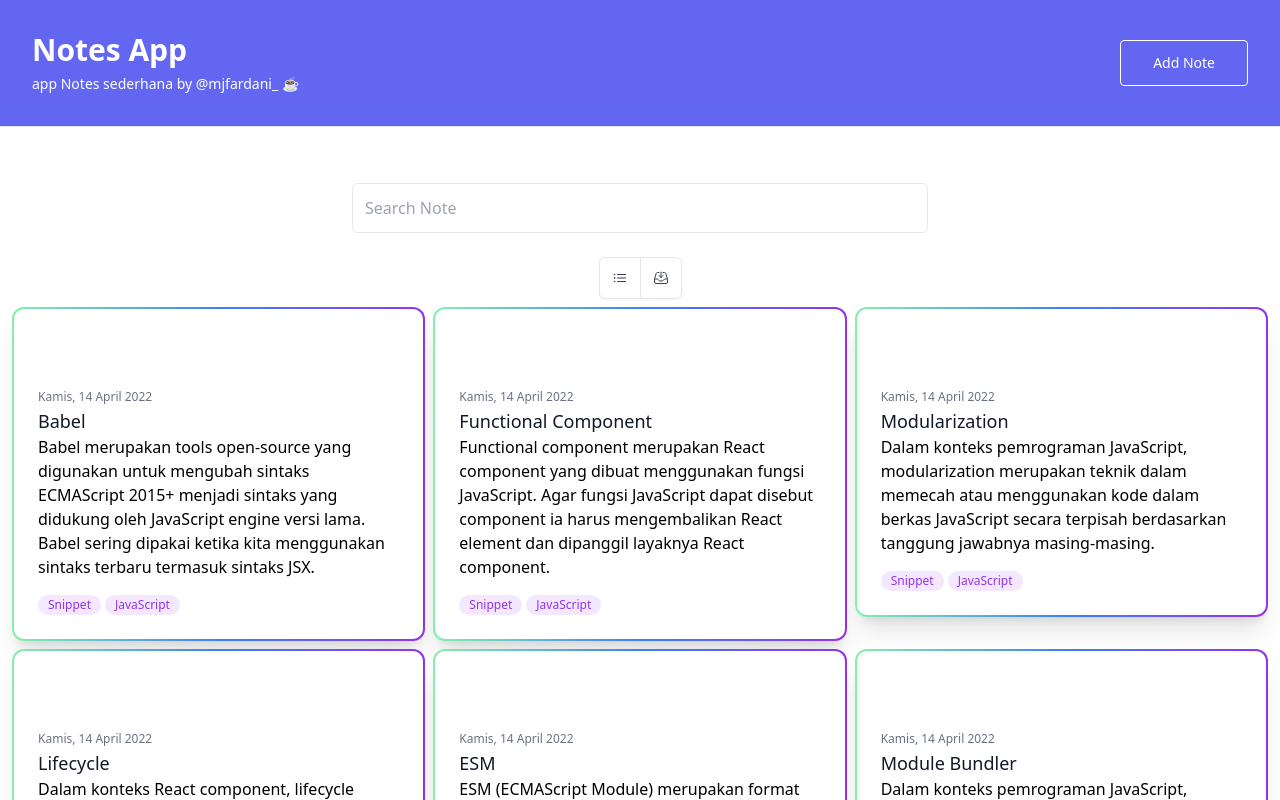
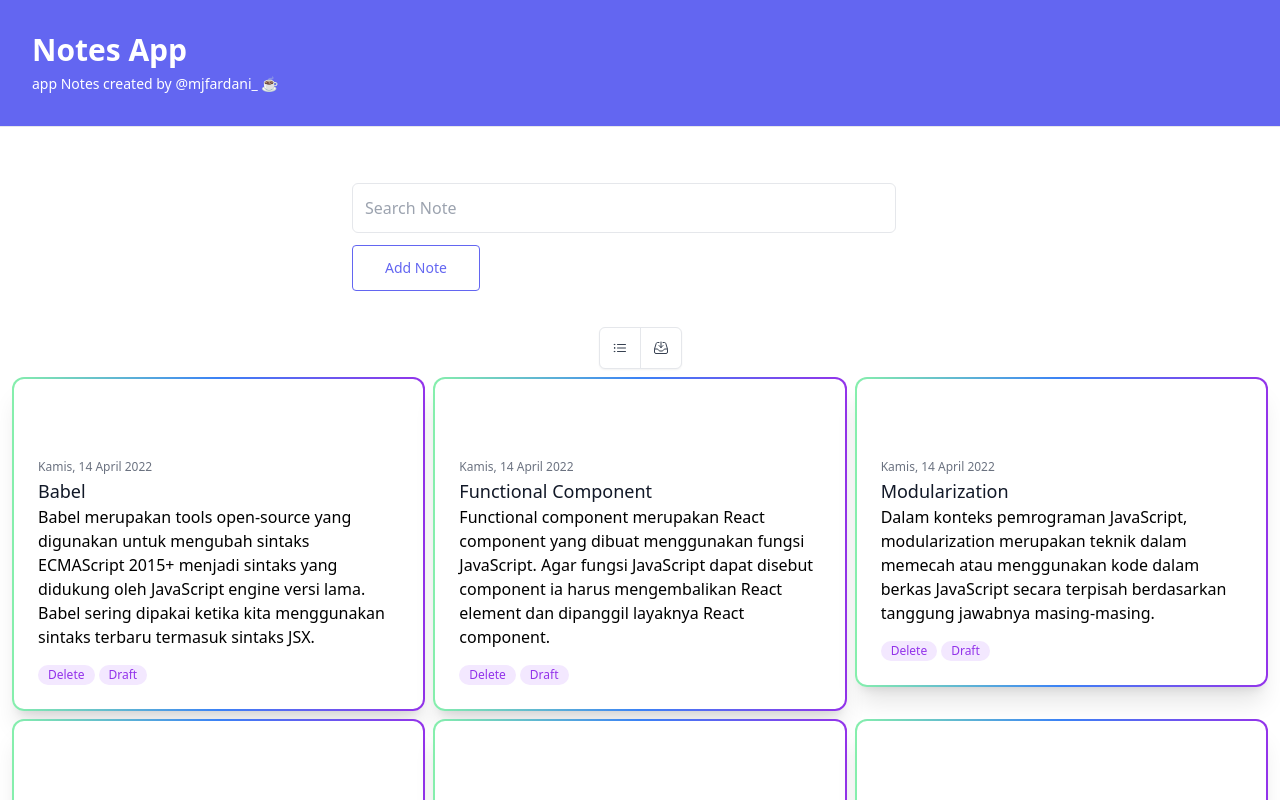
Before and after one commit to mjfardani/personal-notes-starter, a React (Vite) app: page / in a window 1280 px wide. Shown: the top 800 px of the page. Built offline with nearby package versions, Linux system fonts and the light colour scheme.

Commit message:
fitur search

```diff
--- a/src/components/Cards/Card.jsx
+++ b/src/components/Cards/Card.jsx
@@ -2,7 +2,7 @@ import React from "react";
 import { showFormattedDate } from "../../utils/index.js";
 
 
-function Card ({ note}) {
+function Card({ note }) {
   return (
     <div className="Card">
       <article
@@ -19,17 +19,17 @@ function Card ({ note}) {
           </a>
 
           <div className="mt-4 flex flex-wrap gap-1">
-      <span
+            <a href="#"
               className="whitespace-nowrap rounded-full bg-purple-100 px-2.5 py-0.5 text-xs text-purple-600"
             >
-        Snippet
-      </span>
+              Delete
+            </a>
 
-      <span
+            <a href="#"
               className="whitespace-nowrap rounded-full bg-purple-100 px-2.5 py-0.5 text-xs text-purple-600"
             >
-        JavaScript
-      </span>
+              Draft
+            </a >
           </div>
         </div>
       </article>
--- /dev/null
+++ b/src/components/Navbar/AddNote.jsx
@@ -0,0 +1,69 @@
+import React, { useState } from 'react';
+
+function AddNote() {
+  const [isPopupOpen, setIsPopupOpen] = useState(false);
+
+  const openPopup = () => setIsPopupOpen(true);
+  const closePopup = () => setIsPopupOpen(false);
+
+  return (
+    <div className="relative">
+      <button
+        onClick={openPopup}
+        className="inline-block rounded border border-current px-8 py-3 my-3 text-sm font-medium text-indigo-500 transition hover:scale-105 hover:shadow-xl focus:outline-none focus:ring"
+      >
+        Add Note
+      </button>
+      {isPopupOpen && (
+        <div className="fixed inset-0 z-50 flex items-center justify-center bg-black bg-opacity-50">
+          <div className="relative mx-auto w-full sm:w-3/4 md:w-1/2 lg:w-1/3 xl:w-1/4 rounded-lg bg-white p-6 shadow-lg">
+            {/* Tombol close */}
+            <button
+              onClick={closePopup}
+              className="absolute top-3 right-3 text-gray-500 hover:text-gray-800"
+            >
+              ✕
+            </button>
+
+            <h1 className="text-center text-2xl font-bold text-indigo-600 sm:text-3xl">
+              Get started today
+            </h1>
+            <form className="mb-0 mt-6 space-y-4">
+              <div>
+                <label htmlFor="email" className="sr-only">Title</label>
+                <div className="relative">
+                  <input
+                    type="text"
+                    id="title"
+                    className="w-full rounded-lg border-gray-200 p-4 pe-12 text-sm shadow-sm"
+                    placeholder="Enter Title"
+                  />
+                </div>
+              </div>
+              <div>
+                <div className="relative">
+                  <label className="sr-only" htmlFor="message">Message</label>
+                  <textarea
+                    className="w-full rounded-lg border-gray-200 p-3 text-sm"
+                    placeholder="Message"
+                    rows="8"
+                    id="message"
+                  ></textarea>
+                </div>
+              </div>
+              <button
+                type="submit"
+                className="block w-full rounded-lg bg-indigo-600 px-5 py-3 text-sm font-medium text-white"
+              >
+                Save
+              </button>
+            </form>
+          </div>
+        </div>
+
+      )}
+    </div>
+  );
+}
+
+export default AddNote
--- a/src/components/Navbar/Navbar.jsx
+++ b/src/components/Navbar/Navbar.jsx
@@ -10,7 +10,7 @@ function Navbar() {
               <h1 className="text-2xl font-bold text-white sm:text-3xl">Notes App</h1>
 
               <p className="mt-1.5 text-sm text-white">
-  app Notes sederhana by <span>
+                app Notes created by <span>
                   <a
                     href="https://instagram.com/mjfardani_"
                     className="text-white hover:text-blue-100"
@@ -22,13 +22,6 @@ function Navbar() {
               </p>
 
             </div>
-
-      <a
-  className="inline-block rounded border border-current px-8 py-3 text-sm font-medium text-white transition hover:scale-110 hover:shadow-xl focus:outline-none focus:ring active:text-indigo-500"
-  href="#"
->
-  Add Note
-</a>
           </div>
         </div>
       </header>
--- a/src/components/NotesApp.jsx
+++ b/src/components/NotesApp.jsx
@@ -3,10 +3,11 @@ import Navbar from './Navbar/Navbar';
 import SearchBar from './SearchBar/SearchBar';
 import Toogle from './Toogle/Toogle';
 import CardList from './Cards/CardList';
-import {getInitialData, showFormattedDate} from '../utils/index.js';
+import { getInitialData, showFormattedDate } from '../utils/index.js';
 
 
 class NotesApp extends React.Component {
+
     constructor(props) {
         super(props);
         this.state = {
@@ -15,13 +16,15 @@ class NotesApp extends React.Component {
     }
     render() {
         return (
-        <div>
-            <Navbar/>
-            <SearchBar/>
-            <Toogle/>
-        <CardList notes={this.state.notes} />
-        <CardList notes={this.state.notes} />
-        </div>
+            <div>
+                <Navbar />
+                <div>
+                    <SearchBar />
+                </div>
+                <Toogle />
+                <CardList notes={this.state.notes} />
+
+            </div>
         )
     }
 }
--- a/src/components/SearchBar/SearchBar.jsx
+++ b/src/components/SearchBar/SearchBar.jsx
@@ -1,14 +1,13 @@
 import React from 'react'
+import AddNote from '../Navbar/AddNote'
 
 function SearchBar() {
-    return(
+  return (
     <div className="SearchBar">
-
       <section className="bg-white">
-  <div className="p-8 md:p-12 lg:px-16 lg:py-6">
-
+        <div className="p-2 md:p-12 lg:px-16 lg:py-6">
           <div className="mx-auto mt-8 max-w-xl">
-      <form action="#" className="sm:flex sm:gap-4">
+            <form action="#" className="sm:flex sm:gap-4 items-center justify-between">
               <div className="sm:flex-1">
                 <label htmlFor="email" className="sr-only">Email</label>
 
@@ -18,11 +17,15 @@ function SearchBar() {
                   className="border w-full rounded-md border-gray-200 bg-white p-3 text-gray-700 transition hover:scale-10 hover:shadow-xl focus:border-white focus:outline-none focus:ring focus:active:text-indigo-500"
                 />
               </div>
+              <div className="ml-4">
+              </div>
             </form>
+            <AddNote />
           </div>
         </div>
       </section>
     </div>
+
   )
 }
 
```
Lines whose indentation alone changed are shown as unchanged.
